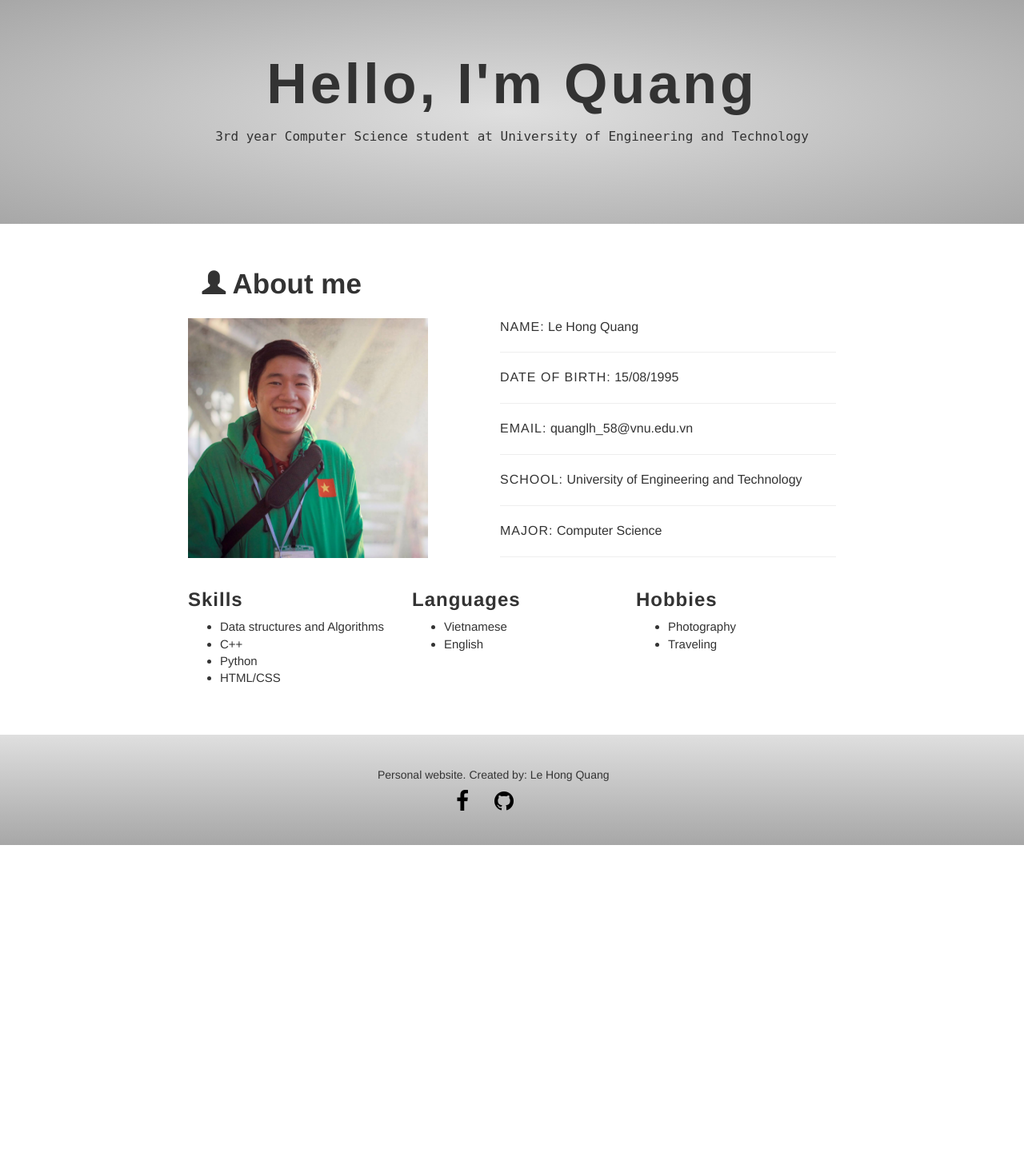
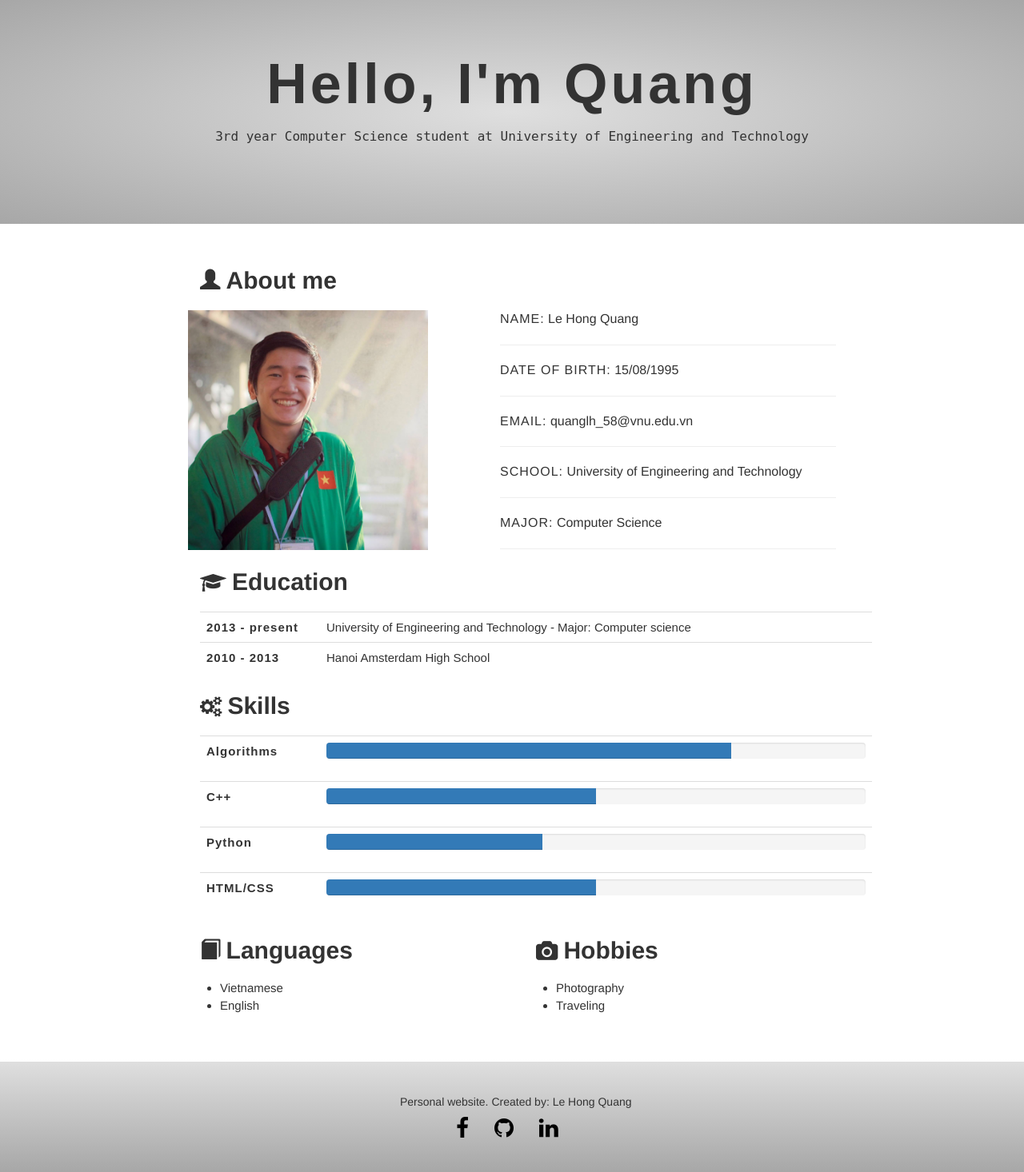
Before and after one commit to iamquang95/personal-webpage, a PHP site: page / in a window 1280 px wide. Shown: the whole page at 80% size. Before the commit the page ends 1057 px from the top, so only its background shows below. Run offline with PHP 8.4, Linux system fonts and the light colour scheme; lists and menus that the app fills with data are empty.

Commit message:
Enhance with bootstrap

```diff
--- a/css/home.css
+++ b/css/home.css
@@ -34,8 +34,8 @@
     margin-left: auto;
     width: 60em;
 }
-#about-me {
-    font-size: 35px;
+.text-heading {
+    font-size: 30px;
     font-weight: 900;
     margin-bottom: 0.5em;
     margin-left: 0.5em;
@@ -62,6 +62,16 @@
 .detail-information li {
     font-size: 15px;
 }
+.education-tab {
+    margin-left: 2em;
+    font-family: Arial;
+    font-size: 15px;
+    font-weight: 5;
+}
+.education-tab th {
+    width: 10em;
+    letter-spacing: 1px;
+}
 /* footer */
 .web-footer {
     background-color: #dfdfdf;
@@ -76,6 +86,7 @@
     width: 60em;
 }
 .footer-container p {
+    margin-left: 2em;
 }
 .footer-button-container {
     margin-left: 5em;
--- a/home.html
+++ b/home.html
@@ -21,7 +21,7 @@
 
 <div class="web-body">
   <div class="body-container">
-    <div id="about-me">
+    <div class="text-heading">
       <small>
         <span class="glyphicon glyphicon-user"></span>
       </small>
@@ -52,31 +52,104 @@
       </div>
     </div>
     <div class="detail-information">
+
+      <div class="text-heading">
+        <small>
+          <i class="fa fa-graduation-cap"></i>
+        </small>
+        Education
+      </div>
       <div class="row">
-        <div class="col-md-4">
-          <h3>Skills</h3>
-          <ul>
-            <li>Data structures and Algorithms</li>
-            <li>C++</li>
-            <li>Python</li>
-            <li>HTML/CSS</li>
-          </ul>
-        </div>
-        <div class="col-md-4">
-          <h3>Languages</h3>
+        <table class="table table-hover education-tab">
+          <tbody>
+            <tr>
+              <th>2013 - present</th>
+              <td>University of Engineering and Technology - Major: Computer science</td>
+            </tr>
+            <tr>
+              <th>2010 - 2013</th>
+              <td>Hanoi Amsterdam High School</td>
+            </tr>
+          </tbody>
+        </table>
+      </div>
+
+      <div class="text-heading">
+        <small>
+          <i class="fa fa-cogs"></i>
+        </small>
+        Skills
+      </div>
+      <div class="row">
+        <table class="table table-hover education-tab">
+          <tbody>
+            <tr>
+              <th>Algorithms</th>
+              <td>
+                <div class="progress">
+                  <div class="progress-bar" role="progressbar" style="width: 75%;">
+                  </div>
+                </div>
+              </td>
+            </tr>
+            <tr>
+              <th>C++</th>
+              <td>
+                <div class="progress">
+                  <div class="progress-bar" role="progressbar" style="width: 50%;">
+                  </div>
+                </div>
+              </td>
+            </tr>
+            <tr>
+              <th>Python</th>
+              <td>
+                <div class="progress">
+                  <div class="progress-bar" role="progressbar" style="width: 40%;">
+                  </div>
+                </div>
+              </td>
+            </tr>
+            <tr>
+              <th>HTML/CSS</th>
+              <td>
+                <div class="progress">
+                  <div class="progress-bar" role="progressbar" style="width: 50%;">
+                  </div>
+                </div>
+              </td>
+            </tr>
+          </tbody>
+        </table>
+      </div>
+
+      <div class="row">
+        <div class="col-md-6">
+          <div class="text-heading">
+            <small>
+              <span class="glyphicon glyphicon-book"></span>
+            </small>
+            Languages
+          </div>
           <ul>
             <li>Vietnamese</li>
             <li>English</li>
           </ul>
         </div>
-        <div class="col-md-4">
-          <h3>Hobbies</h3>
+        <div class="col-md-6">
+          <div class="text-heading">
+            <small>
+              <i class="fa fa-camera"></i>
+            </small>
+            Hobbies
+          </div>
           <ul>
             <li>Photography</li>
-            <li>Traveling </li>
+            <li>Traveling</li>
           </ul>
         </div>
       </div>
+
     </div>
   </div>
 </div>
@@ -86,6 +159,7 @@
     <div class="footer-button-container">
       <a class="footer-button fa fa-facebook fa-2x" href="https://www.facebook.com/quangle1995"></a>
       <a class="footer-button fa fa-github fa-2x" href="https://github.com/iamquang95"></a>
+      <a class="footer-button fa fa-linkedin fa-2x" href="https://www.linkedin.com/in/quang-l%C3%AA-63b257ab"></a>
     </div>
   </div>
 </div>
```
